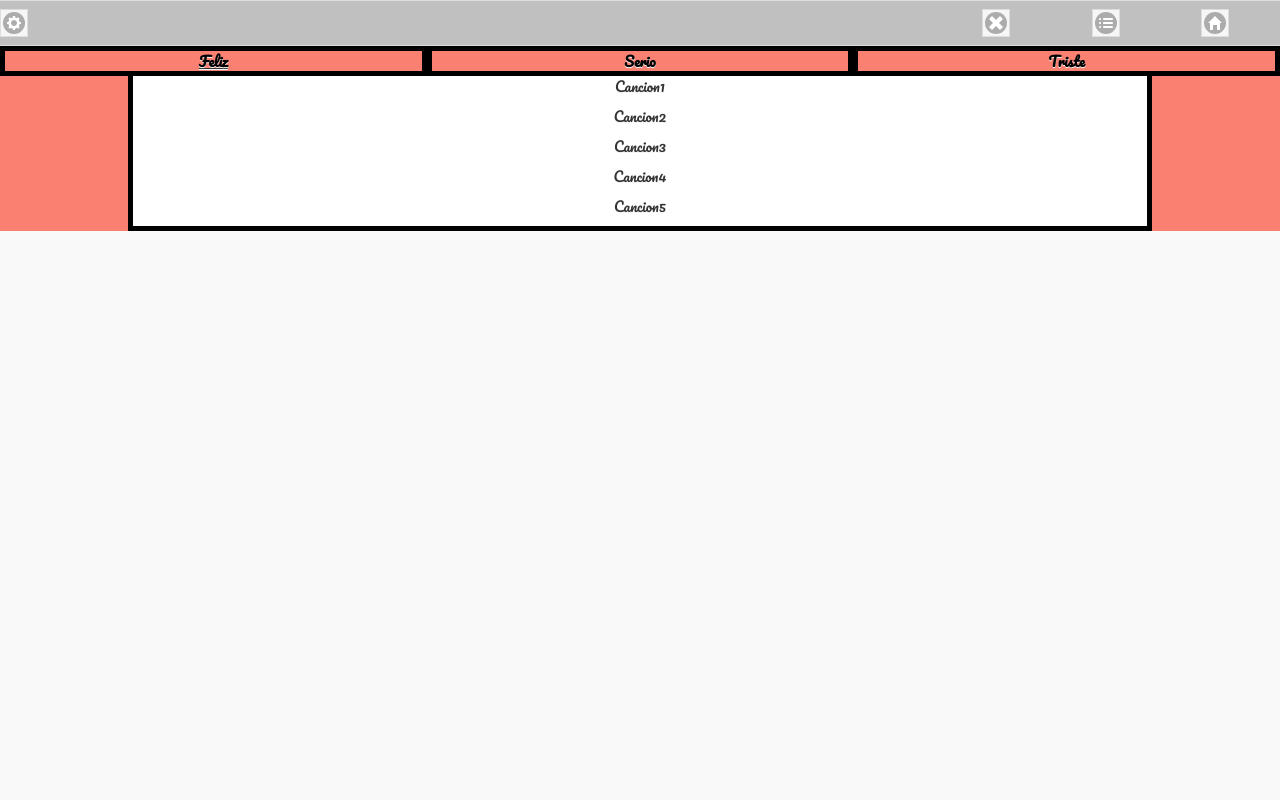
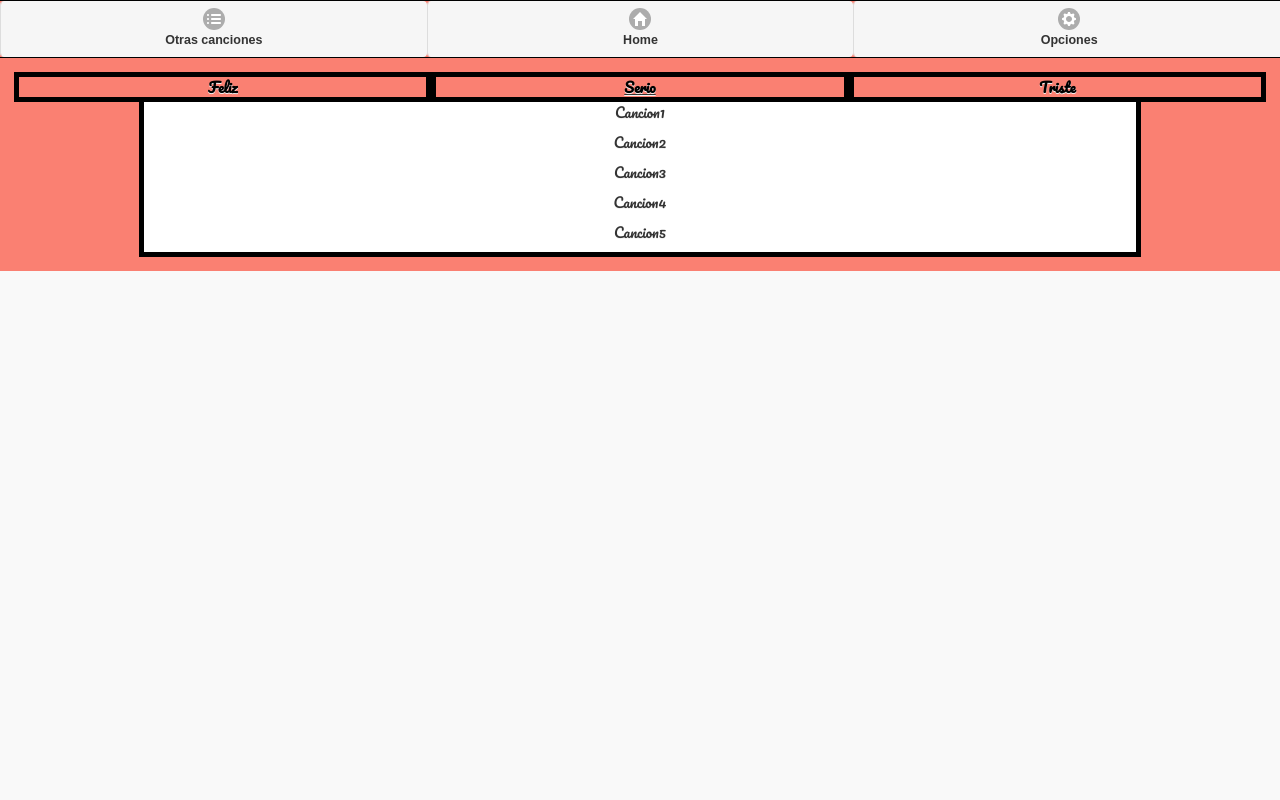
Before and after one commit to danfer09/emusic, a PHP site: page /serio.html in a window 1280 px wide. Run offline with PHP 8.4, Linux system fonts and the light colour scheme.

Commit message:
Sentimientos, estructura definitiva.

```diff
--- a/css/emusic.css
+++ b/css/emusic.css
@@ -3,7 +3,8 @@
   src: url("fonts/Pacifico-regular.woff");
 }
 #header{
-	background-color:#C0C0C0;
+	border-color: #000000;
+	background-color:#000000;
 }
 
 #emociones{
--- a/serio.html
+++ b/serio.html
@@ -13,20 +13,21 @@
 	<script src="vendor/jquery.mobile/jquery.mobile-1.4.5.min.js"></script>
 </head>
 <body>
+	<div data-role="page" id="page_feliz" color="serio">
 		<div data-role="header" id="header">
-		<div class = "row">
-			<div class="col-xs-1"><a href="index.html" class="ui-btn ui-icon-gear ui-btn-icon-notext"></a></div>
-			<div class="col-xs-8"></div>
-			<div class="col-xs-1"><a href="#" class="ui-btn ui-icon-delete ui-btn-icon-notext"></a></div>
-			<div class="col-xs-1"><a href="todas_canciones.html" class="ui-btn ui-icon-bullets ui-btn-icon-notext"></a></div>
-			<div class="col-xs-1"><a href="index.html" class="ui-btn ui-icon-home ui-btn-icon-notext"></a></div>
+			<div data-role="navbar">
+				<ul>
+					<li><a href="todas_canciones.html" class="ui-btn ui-icon-bullets ui-corner-all ui-btn-icon-top">Otras canciones</a></li>
+	  				<li><a href="index.html" class="ui-btn 	ui-icon-home  ui-corner-all ui-btn-icon-top">Home</a></li>
+		      		<li><a href="opciones.html" class="ui-btn ui-icon-gear  ui-corner-all ui-btn-icon-top">Opciones</a></li>
+			    </ul>
 			</div>
 		</div>
 
-	<div id="container" color="serio">
+		<div data_role="main" class ="ui-content" id="container">
 			<div id="emociones">
-			<div id="feliz" subrayado="true"><a href="feliz.html" id="emociones">Feliz</a></div>
-			<div id="serio"><a href="serio.html" id="emociones">Serio</a></div>
+				<div id="feliz"><a href="feliz.html" id="emociones">Feliz</a></div>
+				<div id="serio" subrayado="true"><a href="serio.html" id="emociones">Serio</a></div>
 				<div id="triste"><a href="triste.html" id="emociones">Triste</a></div>
 				<div id="container_lista_canciones">
 					<div id="lista_canciones">
@@ -39,6 +40,7 @@
 				</div>
 			</div>
 		</div>
+	</div>
 
 </body>
 </html>
```
Also changed, not shown: feliz.html (+21 -8 lines), triste.html (+9 -8 lines). Lines whose indentation alone changed are shown as unchanged.
